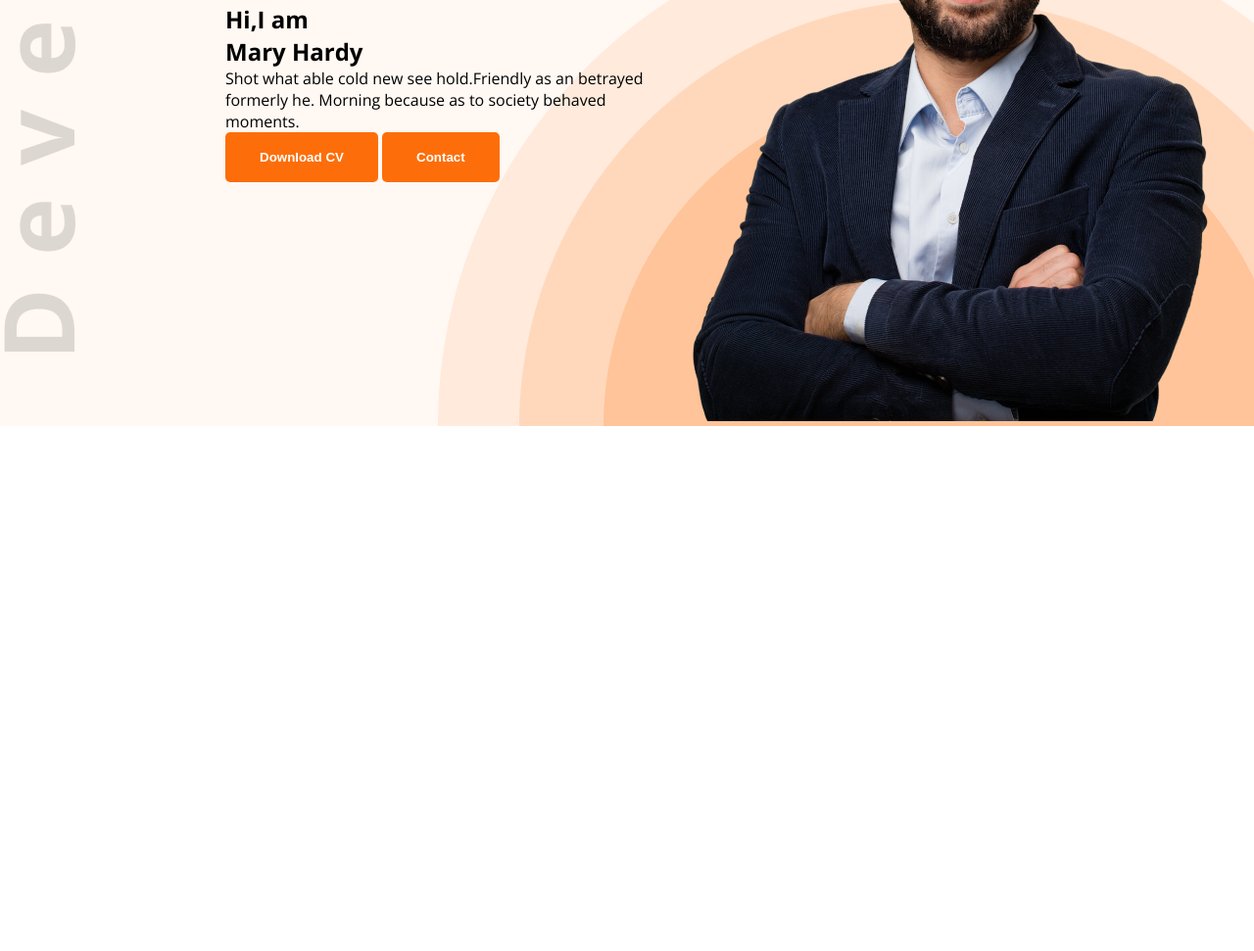
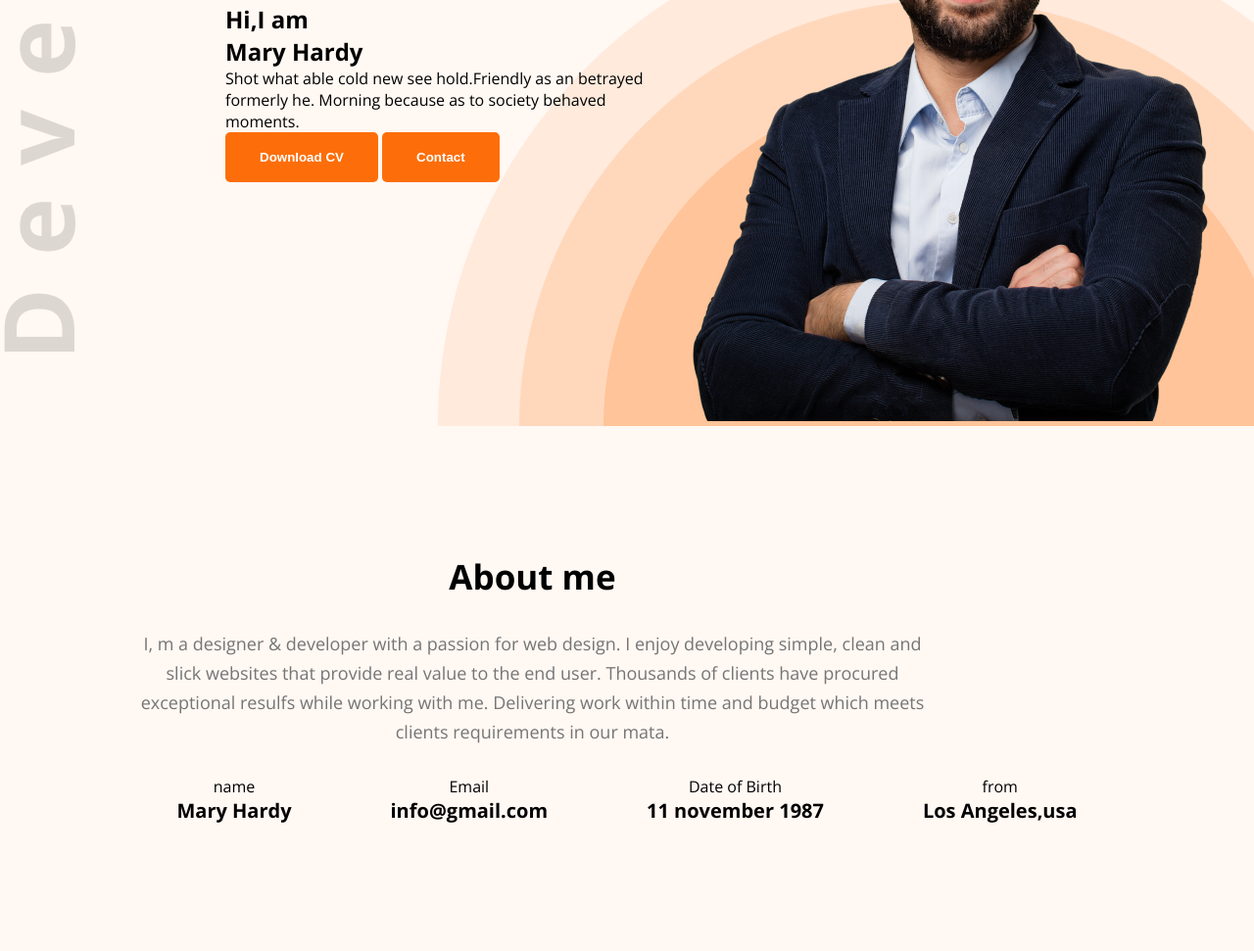
Before and after one commit to ShahriarLab/HERO-DEV-CODE, a plain HTML site: page index.html in a window 1280 px wide. Shown: the part 404-1375 px from the top of the page at 98% size. Before the commit the page ends 839 px from the top, so only its background shows below. Drawn offline with nearby package versions, Linux system fonts and the light colour scheme.

Commit message:
desing about section

```diff
--- a/index.html
+++ b/index.html
@@ -42,6 +42,48 @@
 
         </section>
     </header>
+    <section id="about">
+        <div class="about-container">
+            <div class="section-heading">
+                <h2>About me</h2>
+                <p>I, m a designer & developer with a passion for web
+                     design. I enjoy developing simple, clean and slick
+                     websites that provide real value to the end user.
+                      Thousands of clients have procured exceptional
+                      resulfs while working with me. Delivering work
+                       within time and
+                    budget which meets clients requirements in our mata.</p>
+
+            </div>
+            <div class="about-info">
+                <div class="info-card">
+                    <p>name</p>
+                    <h4>Mary Hardy</h4>
+                </div>
+
+                <div class="info-card">
+                    <p>Email</p>
+                    <h4>info@gmail.com</h4>
+                </div>
+
+                <div class="info-card">
+                    <p>Date of Birth</p>
+                    <h4>11 november 1987</h4>
+                </div>
+
+                <div class="info-card">
+                    <p>from</p>
+                    <h4>Los Angeles,usa</h4>
+                </div>
+
+
+
+
+            </div>
+
+        </div>
+
+    </section>
 
 </body>
 </html>
--- a/style/protfolio.css
+++ b/style/protfolio.css
@@ -23,6 +23,20 @@
     font-weight: bold;
     color: white;
     cursor:pointer;
+}
+.section-heading{
+    max-width: 827px;
+    text-align: center;
+}
+.section-heading h2{
+    font-size: 35px;
+    margin-bottom: 30px;
+}
+.section-heading p{
+    font-size: 18px;
+    margin-bottom: 30px;
+    line-height: 30px;
+    color:#757575 ;
 }
 /* main style */
 header{
@@ -98,3 +112,26 @@
     max-width: 585px;
     vertical-align: middle;
 }
+#about{
+    padding: 130px;
+    background-color: #FFF8F3 ;
+}
+#about.about-container{
+    width: 71%;
+    max-width: 1140px;
+    margin: 0 auto;
+    background-color: #FFF8F3 ;
+    padding: 131px 156px;
+    text-align: center;
+}
+.about-info{
+    text-align: center;
+    display: flex;
+    justify-content: space-around;
+
+}
+.info-card h4{
+    font-size: 20px;
+
+
+}
```
